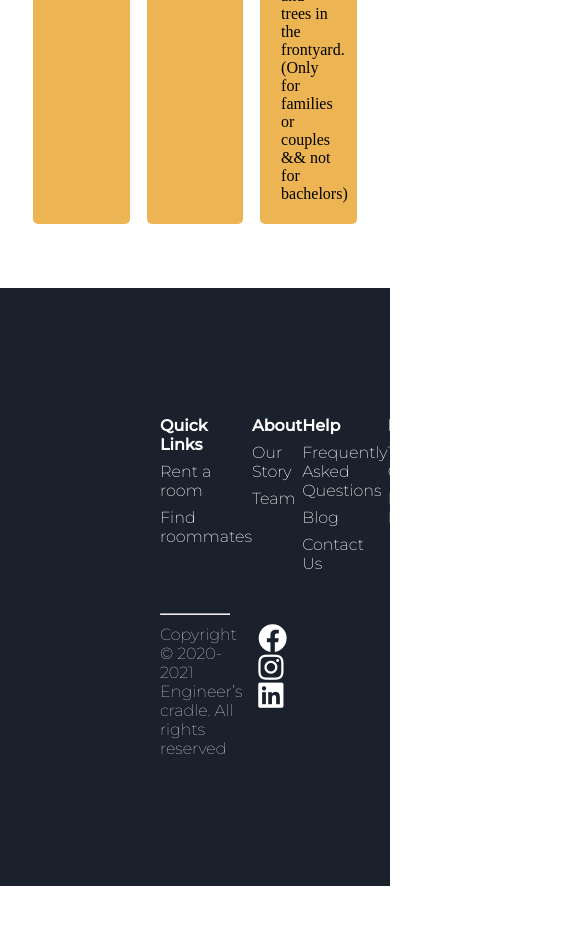
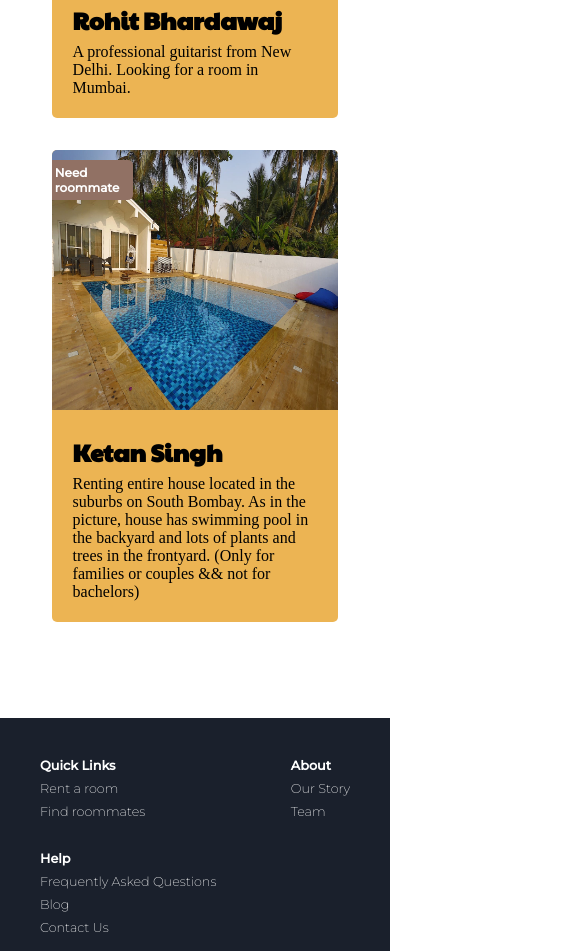
Before and after one commit to RajatSatashiya/roommatefinder, a plain HTML site: page index.html in a window 390 px wide. Shown: the part 1049-2000 px from the top of the page, 585 px wide, since content can reach past the window. Before the commit the page ends 1935 px from the top, so only its background shows below. Drawn offline with Linux system fonts and the light colour scheme; a web font is replaced by a local one.

Commit message:
made responsive changes

```diff
--- a/index.html
+++ b/index.html
@@ -32,6 +32,7 @@
         <button>Login</button>
     </nav>
 
+    <!-- todo: Header section -->
     <main>
         <div class="landingView">
             Roommate Finder
@@ -41,6 +42,7 @@
         </div>
     </main>
 
+    <!-- TODO: cards -->
     <div class="tabs">
         <div class="tab">
             <div class="tag">Need roommate</div>
@@ -75,6 +77,7 @@
         </div>
     </div>
 
+    <!-- TODO: footer -->
     <footer>
         <div class="footerUp">
             <div>
@@ -106,7 +109,7 @@
 
         <hr class="hrline">
         <div class="footerDown">
-            <div>Copyright © 2020-2021 Engineer’s cradle. All rights reserved</div>
+            <div class="copy">Copyright © 2020-2021 Engineer’s cradle. All rights reserved</div>
             <div class="socials">
                 <i class="fab fa-facebook fb"></i>
                 <i class="fab fa-instagram insta"></i>
@@ -115,5 +118,7 @@
         </div>
     </footer>
 
+    <!-- TODO: other sections -->
+
 </body>
 </html>
--- a/style.css
+++ b/style.css
@@ -102,7 +102,7 @@ main div {
 }
 .tab img {
   width: 100%;
-  height: 260px;
+  height: 16.25rem;
 }
 .tab:hover {
   cursor: pointer;
@@ -140,12 +140,16 @@ footer {
 .footerUp {
   display: flex;
   justify-content: space-between;
+  flex-wrap: wrap;
 }
 .footerDown {
   font-family: Montserrat;
   font-weight: 100;
   display: flex;
   justify-content: space-between;
+}
+.copy {
+  width: 60%;
 }
 .footHead {
   font-family: Montserrat;
@@ -176,3 +180,33 @@ footer {
 .insta:hover {
   color: tomato;
 }
+/****** Responsive - Mobile  ******/
+@media screen and (max-width: 650px) {
+  .tabs {
+    flex-direction: column;
+  }
+  .tab {
+    width: 80%;
+    margin: auto;
+    margin-bottom: 2rem;
+  }
+  footer {
+    padding: 1.5rem;
+  }
+  .footerUp div {
+    margin: 0.5rem;
+  }
+  .footerDown {
+    font-size: 0.9rem;
+  }
+  .socials i {
+    font-size: 1.4rem;
+    margin: 4px;
+  }
+  .footHead {
+    font-size: 0.8rem;
+  }
+  .list {
+    font-size: 0.8rem;
+  }
+}
```
